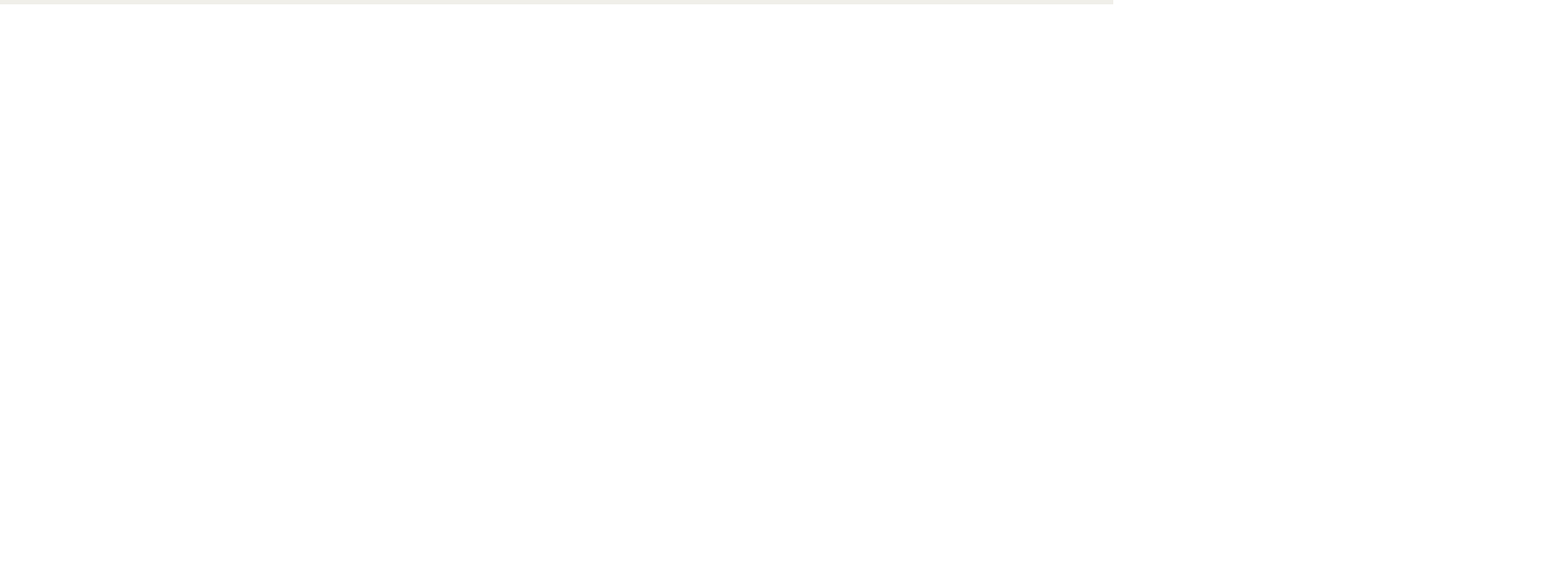
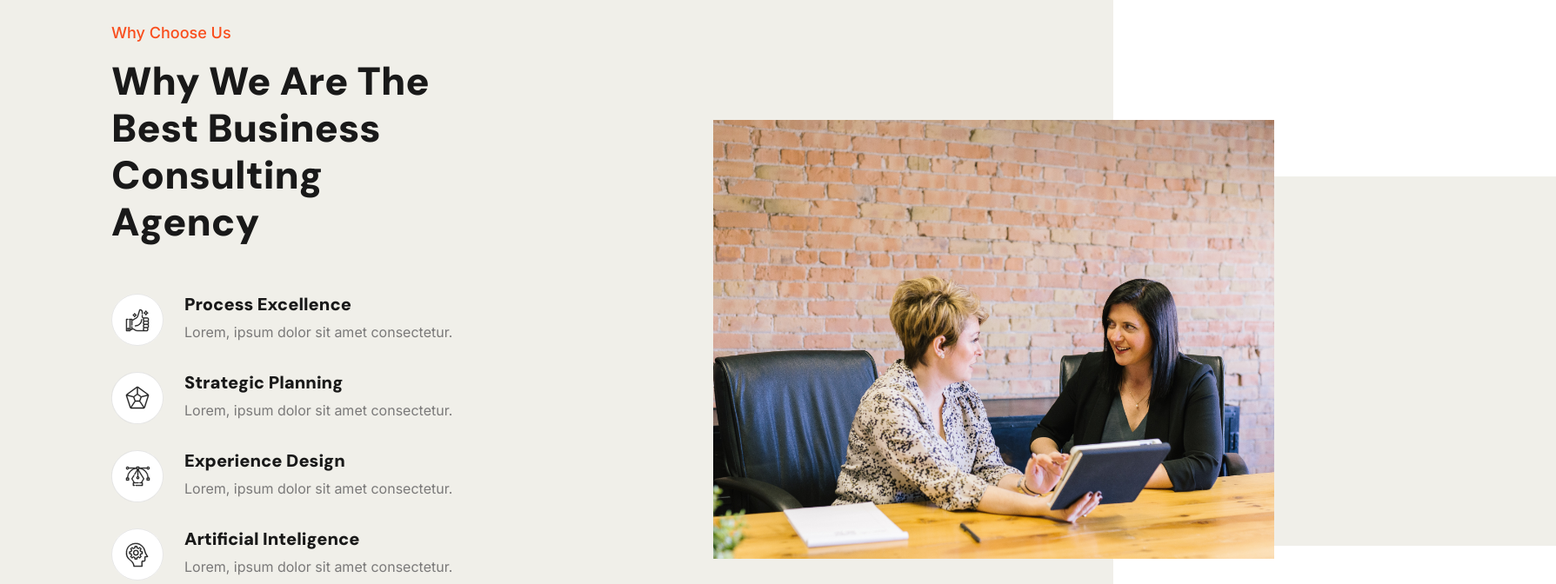
Before and after one commit to Janee4/react-crito, a React (Create React App) app: page / in a window 1280 px wide. Shown: the part 3700-4372 px from the top of the page at 87% size, 1789 px wide, since content can reach past the window. Before the commit the page ends 3705 px from the top, so only its background shows below. Built offline with nearby package versions, Linux system fonts and the light colour scheme; some icons are missing.

Commit message:
why chose use

```diff
--- a/src/components/HeaderSection.js
+++ b/src/components/HeaderSection.js
@@ -4,6 +4,7 @@ import ShowcaseSection from './ShowcaseSection'
 import FeaturesSection from './FeaturesSection'
 import AboutcompanySection from './AboutcompanySection'
 import OurservicesSection from './OurservicesSection'
+import WhychooseusSection from './WhychooseusSection'
 
 
 
@@ -16,6 +17,7 @@ const Header = () => {
     <FeaturesSection/>
     <AboutcompanySection/>
     <OurservicesSection/>
+    <WhychooseusSection/>
 
 
     </header>
--- /dev/null
+++ b/src/components/WhychooseusSection.js
@@ -0,0 +1,66 @@
+import React from 'react'
+
+import processExcellence from '../assets/images/process-excellence-img.svg'
+import strategicPlanning from '../assets/images/strategic-planning-img.svg'
+import experienceDesign from '../assets/images/experience-design.svg'
+import artificialInteligence from '../assets/images/artificial-inteligence.svg'
+import twoWomen from '../assets/images/two-women.png'
+
+
+const WhychooseusSection = () => {
+  return (
+    <section className="why-choose-us-part5">
+  <div className="container">
+    <div className="left">
+      <div className="title">
+          <p>Why Choose Us</p>
+          <h2>Why We Are The<br/> Best Business Consulting Agency</h2>
+      </div>
+      <div className="text-and-img">
+        <div>
+          <img src={processExcellence} alt="a picture of a thumb pointing up"/>
+        </div>
+        <div id="different-style">
+          <h3>Process Excellence</h3>
+          <p>Lorem, ipsum dolor sit amet consectetur.</p>
+        </div>
+      </div>
+      <div className="text-and-img">
+        <div>
+          <img src={strategicPlanning} alt="a picture of a thumb pointing up"/>
+        </div>
+        <div id="different-style">
+          <h3>Strategic Planning</h3>
+          <p>Lorem, ipsum dolor sit amet consectetur.</p>
+        </div>
+      </div>
+      <div className="text-and-img">
+        <div>
+          <img src={experienceDesign} alt="a picture of a thumb pointing up"/>
+        </div>
+        <div id="different-style">
+          <h3>Experience Design</h3>
+          <p>Lorem, ipsum dolor sit amet consectetur.</p>
+        </div>
+      </div>
+      <div className="text-and-img">
+        <div>
+          <img src={artificialInteligence} alt="a picture of a thumb pointing up"/>
+        </div>
+        <div>
+          <h3>Artificial Inteligence</h3>
+          <p>Lorem, ipsum dolor sit amet consectetur.</p>
+        </div>
+      </div>
+    </div>
+    <div className="right">
+      <div className="beige-box">
+      </div>
+      <img src={twoWomen} alt="a picture of two women talking"/>
+    </div>
+  </div>
+</section>
+  )
+}
+
+export default WhychooseusSection
```
Also changed, not shown: src/components/ProjectandcaseSection.js (added).
